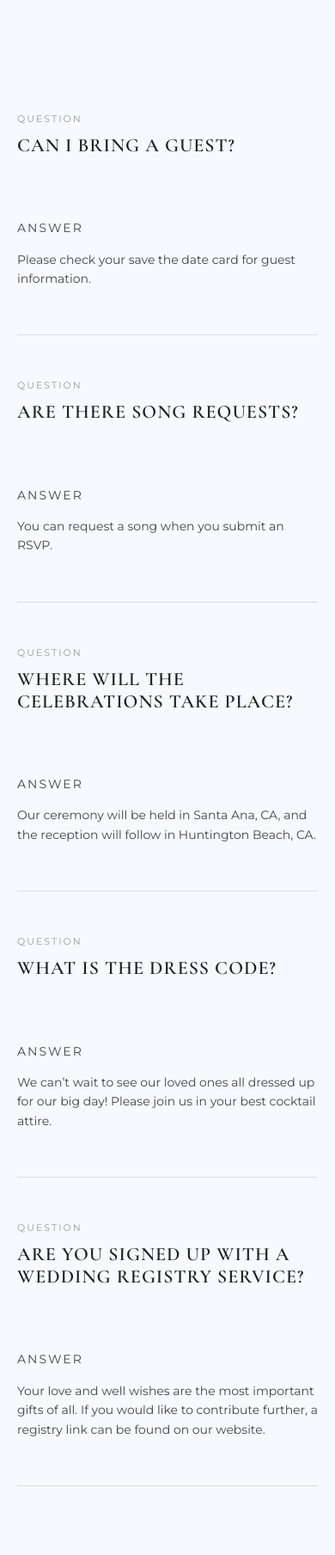
After one commit to ethanjensn/full-stack-rsvp-website, a Flask app: page /qa in a window 390 px wide. The commit adds this page. Shown: the whole page at 86% size. Run offline with Flask 3, Linux system fonts and the light colour scheme; some libraries are stand-ins or nearby versions.

Commit message:
Added song and phone submissions as well as Q&A page

```diff
--- a/app.py
+++ b/app.py
@@ -56,6 +56,24 @@ def _validate_attendance(value: str):
         return "yes", "Attendance selection is invalid."
     return cleaned, None
 
+def _validate_phone(value: str):
+    cleaned = (value or "").strip()
+    if not cleaned:
+        return None, "Phone number is required."
+    if len(cleaned) > 20:
+        return None, "Phone number must be 20 characters or fewer."
+    # Basic phone validation - allows digits, spaces, dashes, parentheses, plus
+    phone_regex = re.compile(r"^[\d\s\-\(\)\+]+$")
+    if not phone_regex.match(cleaned):
+        return None, "Please provide a valid phone number."
+    return cleaned, None
+
+def _validate_song_request(value: str):
+    cleaned = (value or "").strip()
+    if len(cleaned) > 500:
+        return None, "Song request must be 500 characters or fewer."
+    return cleaned, None
+
 def init_db():
     with get_db_connection() as conn:
         with conn.cursor() as cur:
@@ -67,9 +85,11 @@ def init_db():
                     first_name TEXT NOT NULL,
                     last_name TEXT NOT NULL,
                     email TEXT NOT NULL,
+                    phone TEXT NOT NULL,
                     attendance TEXT NOT NULL,
                     party_size INTEGER NOT NULL,
-                    guests_json TEXT NOT NULL DEFAULT '[]'
+                    guests_json TEXT NOT NULL DEFAULT '[]',
+                    song_request TEXT
                 )
                 """
             )
@@ -92,8 +112,10 @@ def submit_rsvp():
         "first_name": request.form.get("firstName"),
         "last_name": request.form.get("lastName"),
         "email": request.form.get("email"),
+        "phone": request.form.get("phone"),
         "attendance": request.form.get("attendance"),
         "party_size": request.form.get("partySize"),
+        "song_request": request.form.get("songRequest"),
     }
 
     first_name, err = _validate_required_text(form_data["first_name"], "First name")
@@ -108,6 +130,10 @@ def submit_rsvp():
     if err:
         return render_template("rsvp.html", error_message=err, form_data=form_data), 400
 
+    phone, err = _validate_phone(form_data["phone"])
+    if err:
+        return render_template("rsvp.html", error_message=err, form_data=form_data), 400
+
     attendance, err = _validate_attendance(form_data["attendance"])
     if err:
         form_data["attendance"] = attendance
@@ -116,6 +142,10 @@ def submit_rsvp():
     party_size, err = _validate_party_size(form_data["party_size"])
     if err:
         form_data["party_size"] = party_size
+        return render_template("rsvp.html", error_message=err, form_data=form_data), 400
+
+    song_request, err = _validate_song_request(form_data["song_request"])
+    if err:
         return render_template("rsvp.html", error_message=err, form_data=form_data), 400
 
     guests = []
@@ -149,17 +179,19 @@ def submit_rsvp():
         with conn.cursor() as cur:
             cur.execute(
                 """
-                INSERT INTO rsvps (created_at, first_name, last_name, email, attendance, party_size, guests_json)
-                VALUES (%s, %s, %s, %s, %s, %s, %s)
+                INSERT INTO rsvps (created_at, first_name, last_name, email, phone, attendance, party_size, guests_json, song_request)
+                VALUES (%s, %s, %s, %s, %s, %s, %s, %s, %s)
                 """,
                 (
                     created_at,
                     first_name,
                     last_name,
                     email,
+                    phone,
                     attendance,
                     party_size,
                     json.dumps(guests),
+                    song_request,
                 ),
             )
         conn.commit()
@@ -169,6 +201,10 @@ def submit_rsvp():
         first_name=first_name,
         last_name=last_name,
     )
+
+@app.route("/qa")
+def qa():
+    return render_template("q-and-a.html")
 
 @app.route(f"/{ADMIN_PATH}")
 def admin():
@@ -192,9 +228,11 @@ def admin():
                 "first_name": row.get("first_name"),
                 "last_name": row.get("last_name"),
                 "email": row.get("email"),
+                "phone": row.get("phone"),
                 "attendance": row.get("attendance"),
                 "party_size": row.get("party_size"),
                 "guests": guests,
+                "song_request": row.get("song_request"),
             }
         )
 
--- a/static/style.css
+++ b/static/style.css
@@ -401,6 +401,49 @@ body {
 }
 
 /* =========================================
+   Q&A PAGE STYLES
+   ========================================= */
+.qa-section {
+  padding: 80px 20px;
+  background: #f6faff;
+}
+
+.qa-container {
+  max-width: 1000px;
+  margin: 0 auto;
+}
+
+.qa-row {
+  display: grid;
+  grid-template-columns: 1fr 1fr;
+  gap: 40px;
+  padding: 40px 0;
+  border-bottom: 1px solid #ddd;
+}
+
+.qa-question h2 {
+  font-family: "Cormorant Garamond", serif;
+  font-size: 22px;
+  letter-spacing: 1px;
+  margin-top: 10px;
+}
+
+.qa-answer p {
+  font-family: "Montserrat", system-ui, -apple-system, Segoe UI, Roboto, Arial, sans-serif;
+  font-size: 14px;
+  line-height: 1.6;
+  color: #444;
+}
+
+.label {
+  font-family: "Montserrat", system-ui, -apple-system, Segoe UI, Roboto, Arial, sans-serif;
+  font-size: 11px;
+  letter-spacing: 2px;
+  text-transform: uppercase;
+  color: #999;
+}
+
+/* =========================================
    MEDIA QUERIES (MOBILE RESPONSIVENESS)
    ========================================= */
 @media (max-width: 760px) {
@@ -411,6 +454,12 @@ body {
     padding-top: 112px;
   }
   .info {
+    grid-template-columns: 1fr;
+  }
+}
+
+@media (max-width: 768px) {
+  .qa-row {
     grid-template-columns: 1fr;
   }
 }
@@ -544,6 +593,23 @@ body {
   animation: fadeInUp 0.8s ease-out 1.2s forwards;
 }
 
+/* Apply animations to Q&A page elements */
+.qa-section {
+  opacity: 0;
+  animation: fadeInUp 0.8s ease-out forwards;
+}
+
+.qa-row {
+  opacity: 0;
+  animation: fadeInUp 0.8s ease-out forwards;
+}
+
+.qa-row:nth-child(1) { animation-delay: 0.2s; }
+.qa-row:nth-child(2) { animation-delay: 0.4s; }
+.qa-row:nth-child(3) { animation-delay: 0.6s; }
+.qa-row:nth-child(4) { animation-delay: 0.8s; }
+.qa-row:nth-child(5) { animation-delay: 1.0s; }
+
 /* Apply animations to admin page elements */
 .admin-title {
   opacity: 0;
--- a/templates/admin.html
+++ b/templates/admin.html
@@ -59,9 +59,11 @@
             <th>Submitted</th>
             <th>Name</th>
             <th>Email</th>
+            <th>Phone</th>
             <th>Attendance</th>
             <th>Party Size</th>
             <th>Guests</th>
+            <th>Song Request</th>
           </tr>
         </thead>
         <tbody>
@@ -70,6 +72,7 @@
             <td>{{ rsvp.created_at }}</td>
             <td>{{ rsvp.first_name }} {{ rsvp.last_name }}</td>
             <td>{{ rsvp.email }}</td>
+            <td>{{ rsvp.phone }}</td>
             <td>{{ rsvp.attendance }}</td>
             <td>{{ rsvp.party_size }}</td>
             <td>
@@ -83,6 +86,7 @@
               </ol>
               {% endif %}
             </td>
+            <td>{{ rsvp.song_request or '—' }}</td>
           </tr>
           {% endfor %}
         </tbody>
--- a/templates/index.html
+++ b/templates/index.html
@@ -3,7 +3,7 @@
   <head>
     <meta charset="UTF-8" />
     <meta name="viewport" content="width=device-width, initial-scale=1.0" />
-    <title>Mary & Ethan</title>
+    <title>Sophia & James</title>
     <link rel="stylesheet" href="{{ url_for('static', filename='style.css') }}" />
     <link rel="preconnect" href="https://fonts.googleapis.com" />
     <link rel="preconnect" href="https://fonts.gstatic.com" crossorigin />
@@ -24,6 +24,7 @@
 
           <div class="actions" aria-label="RSVP">
             <a class="btn" href="{{ url_for('rsvp') }}">RSVP</a>
+            <a class="btn" href="{{ url_for('qa') }}">Q&A</a>
           </div>
 
           <div class="info" aria-label="Event details">
--- /dev/null
+++ b/templates/q-and-a.html
@@ -0,0 +1,91 @@
+<!DOCTYPE html>
+<html lang="en">
+  <head>
+    <meta charset="UTF-8" />
+    <meta name="viewport" content="width=device-width, initial-scale=1.0" />
+    <title>Q&A - Sophia & James</title>
+    <link rel="stylesheet" href="{{ url_for('static', filename='style.css') }}" />
+    <link rel="preconnect" href="https://fonts.googleapis.com" />
+    <link rel="preconnect" href="https://fonts.gstatic.com" crossorigin />
+    <link
+      href="https://fonts.googleapis.com/css2?family=Cormorant+Garamond:wght@400;500;600&family=Montserrat:wght@300;400;500&display=swap"
+      rel="stylesheet"
+    />
+  </head>
+  <body>
+    <main class="page">
+      <section class="qa-section">
+  <div class="qa-container">
+
+    <div class="qa-row">
+      <div class="qa-question">
+        <p class="label">Question</p>
+        <h2>CAN I BRING A GUEST?</h2>
+      </div>
+      <div class="qa-answer">
+        <p class="label">Answer</p>
+        <p>
+          Please check your save the date card for guest information.
+        </p>
+      </div>
+    </div>
+
+    <div class="qa-row">
+      <div class="qa-question">
+        <p class="label">Question</p>
+        <h2>ARE THERE SONG REQUESTS?</h2>
+      </div>
+      <div class="qa-answer">
+        <p class="label">Answer</p>
+        <p>
+          You can request a song when you submit an RSVP.
+        </p>
+      </div>
+    </div>
+
+    <div class="qa-row">
+      <div class="qa-question">
+        <p class="label">Question</p>
+        <h2>WHERE WILL THE CELEBRATIONS TAKE PLACE?</h2>
+      </div>
+      <div class="qa-answer">
+        <p class="label">Answer</p>
+        <p>
+          Our ceremony will be held in Santa Ana, CA, and the reception will follow in Huntington Beach, CA.
+        </p>
+      </div>
+    </div>
+
+    <div class="qa-row">
+      <div class="qa-question">
+        <p class="label">Question</p>
+        <h2>WHAT IS THE DRESS CODE?</h2>
+      </div>
+      <div class="qa-answer">
+        <p class="label">Answer</p>
+        <p>
+          We can’t wait to see our loved ones all dressed up for our big day!
+          Please join us in your best cocktail attire.
+        </p>
+      </div>
+    </div>
+
+    <div class="qa-row">
+      <div class="qa-question">
+        <p class="label">Question</p>
+        <h2>ARE YOU SIGNED UP WITH A WEDDING REGISTRY SERVICE?</h2>
+      </div>
+      <div class="qa-answer">
+        <p class="label">Answer</p>
+        <p>
+          Your love and well wishes are the most important gifts of all.
+          If you would like to contribute further, a registry link can be found on our website.
+        </p>
+      </div>
+    </div>
+
+  </div>
+</section>
+    </main>
+  </body>
+</html>
```
Also changed, not shown: templates/rsvp.html (+33 -0 lines).
